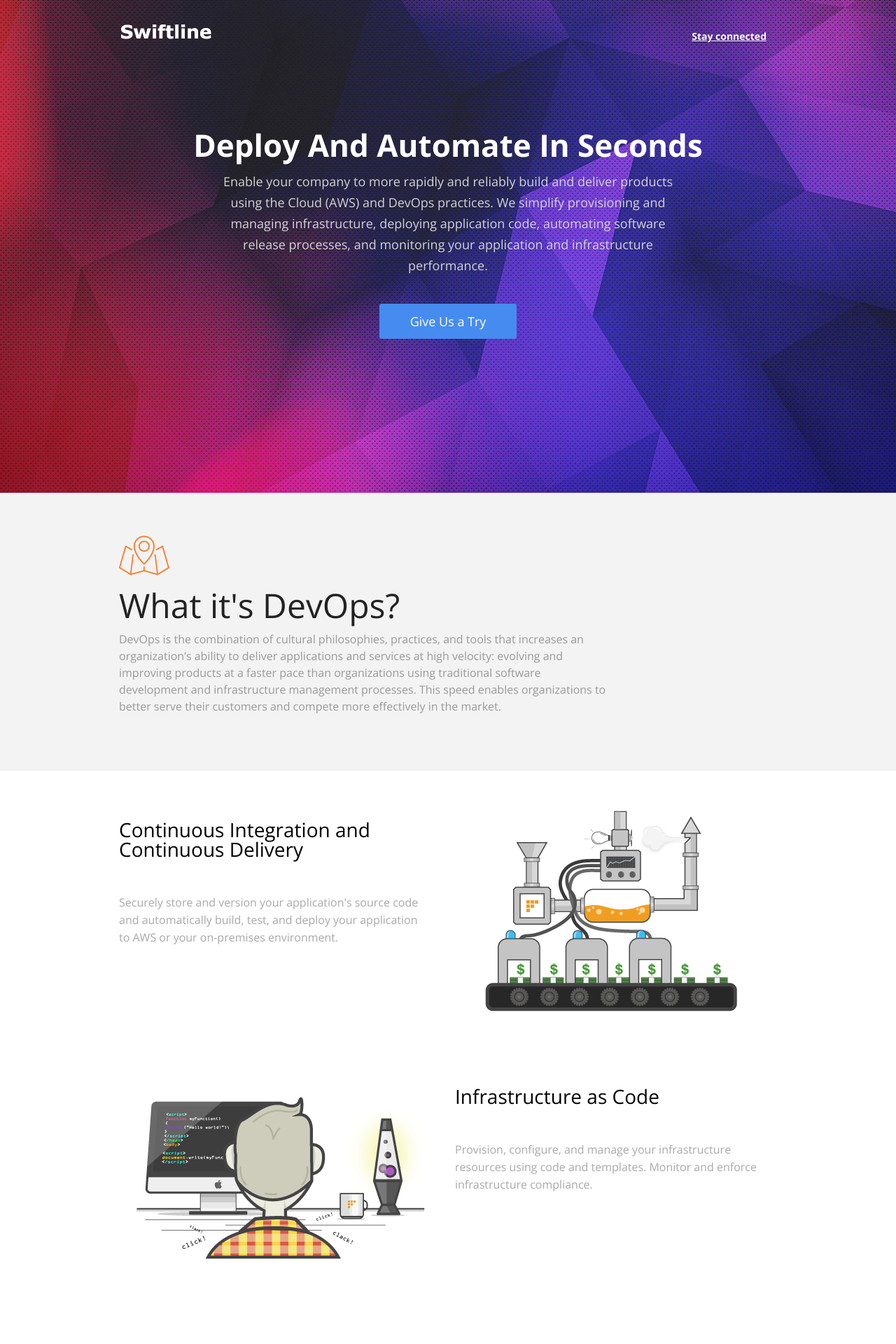
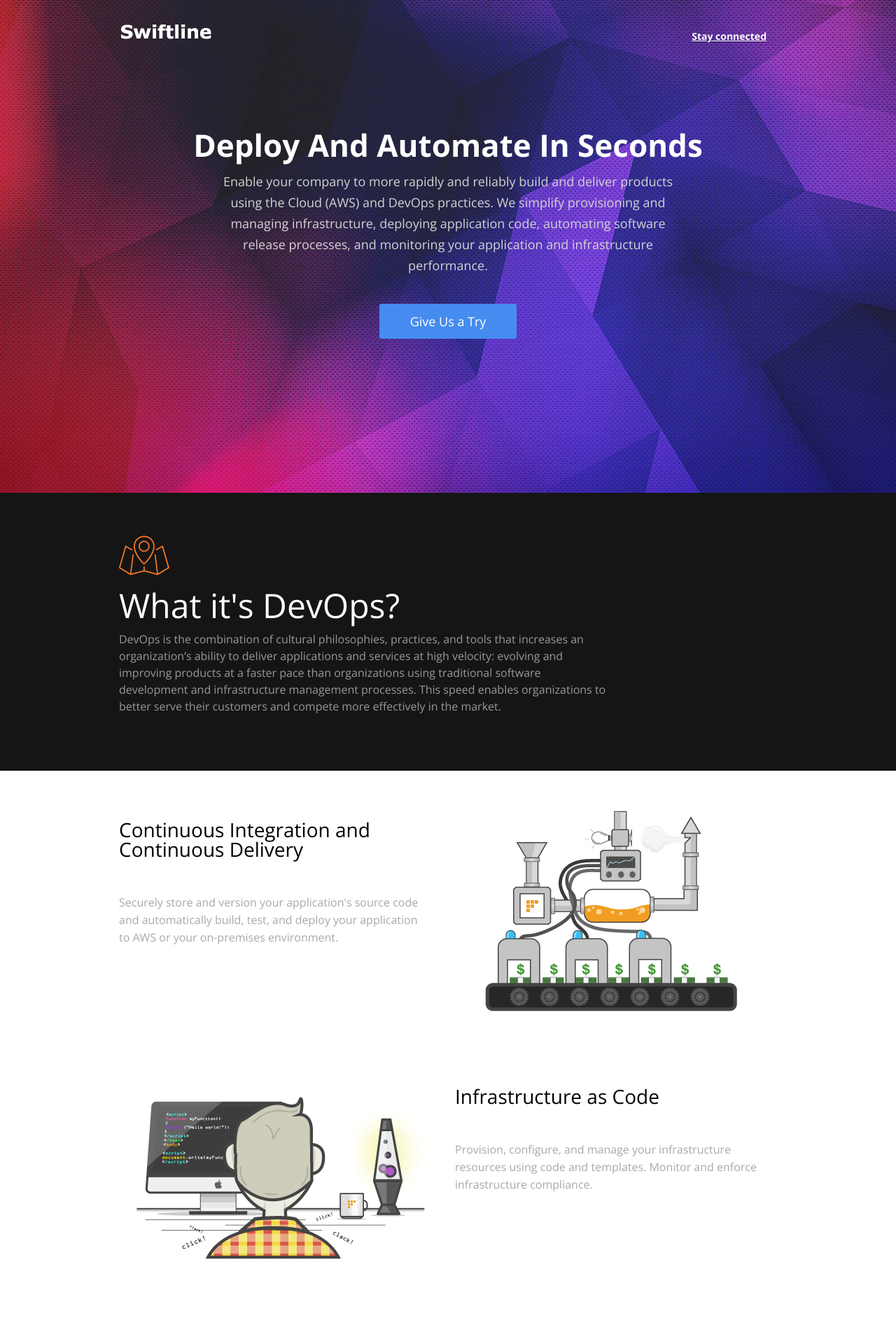
Before and after one commit to swiftline-io/swiftline-io.github.io, a Jekyll site: the page built from index.md, in a window 1280 px wide. Shown: the top 1920 px of the page at 70% size. Built offline with Jekyll 4.4.1, drawn with Linux system fonts in a browser that asks for light colours.

Commit message:
changes views Title

```diff
--- a/_includes/head.html
+++ b/_includes/head.html
@@ -22,6 +22,7 @@
   <link rel="stylesheet" href="{{"/assets/css/landings_layouts.css" | relative_url "}}">
   <link rel="stylesheet" href="{{"/assets/css/box.css" | relative_url "}}">
   <link rel="stylesheet" href="{{"/assets/css/pixicon.css" | relative_url "}}">
+  <link rel="stylesheet" href="{{"/assets/css/swiftline.css" | relative_url "}}">
   <link rel="stylesheet" href="/assets/css/animations.min.css"  type="text/css" media="all" />
 
   {% if jekyll.environment == 'production' and site.google_analytics %}
--- a/_includes/title.html
+++ b/_includes/title.html
@@ -1,11 +1,11 @@
-<div class="light_gray_bg big_padding pix_builder_bg" id="section_title_1">
+<div class="title_background big_padding pix_builder_bg" id="section_title_1">
     <div class="container ">
         <div class="twelve columns">
             <div class="">
                 <div class="title_56 margin_bottom_10 orange">
                     <span class="pi pixicon-map2"></span>
                 </div>
-                <h2 class="big_title dark_gray editContent">
+                <h2 class="big_title title_background_text editContent">
                     {{ page.content_title }}
                 </h2>
                 <p class="normal_text light_gray editContent">
--- /dev/null
+++ b/assets/css/swiftline.css
@@ -0,0 +1,6 @@
+.title_background{
+	background: #151515;
+}
+.title_background_text{
+	color: #FFF;
+}
```
Also changed, not shown: 1 other file.
